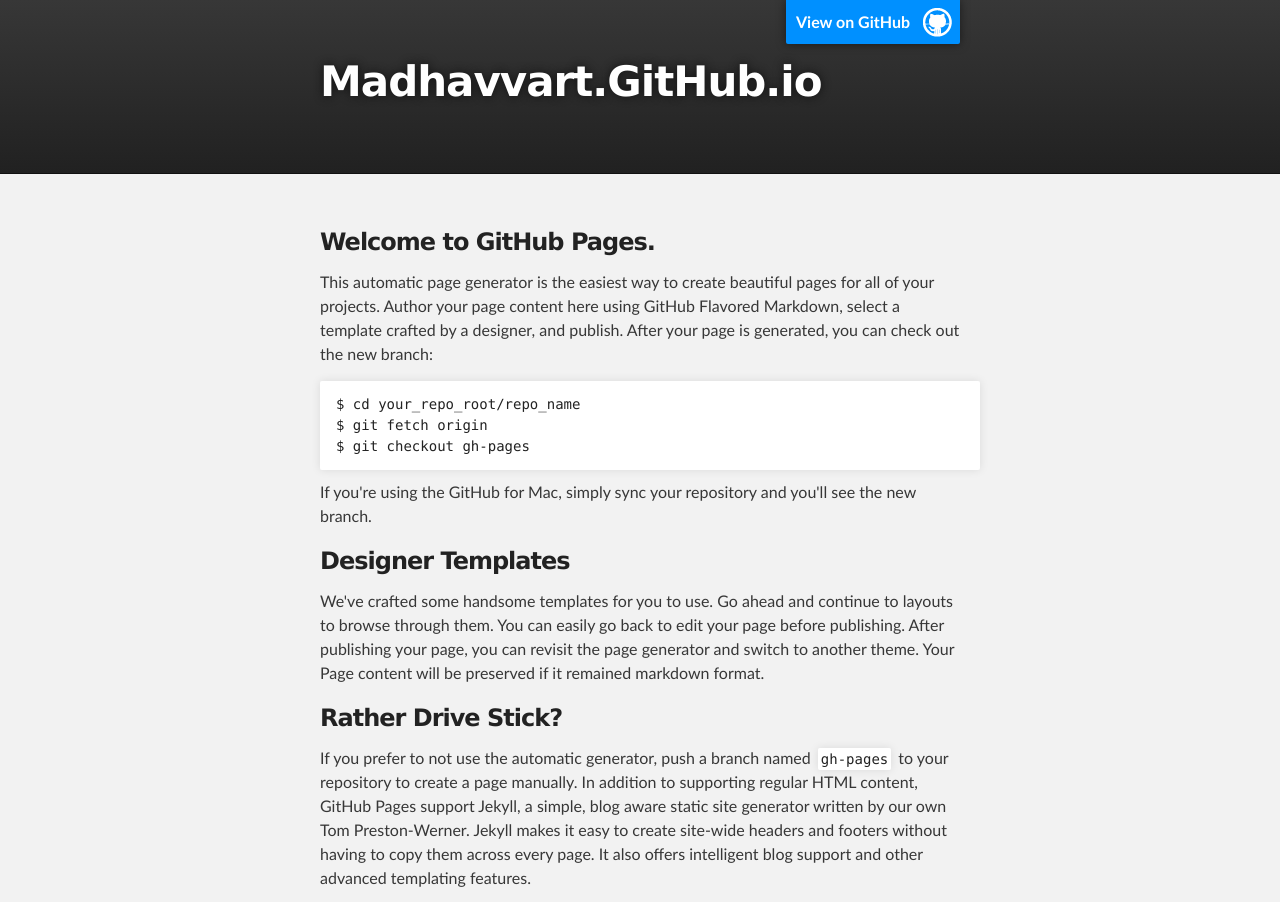
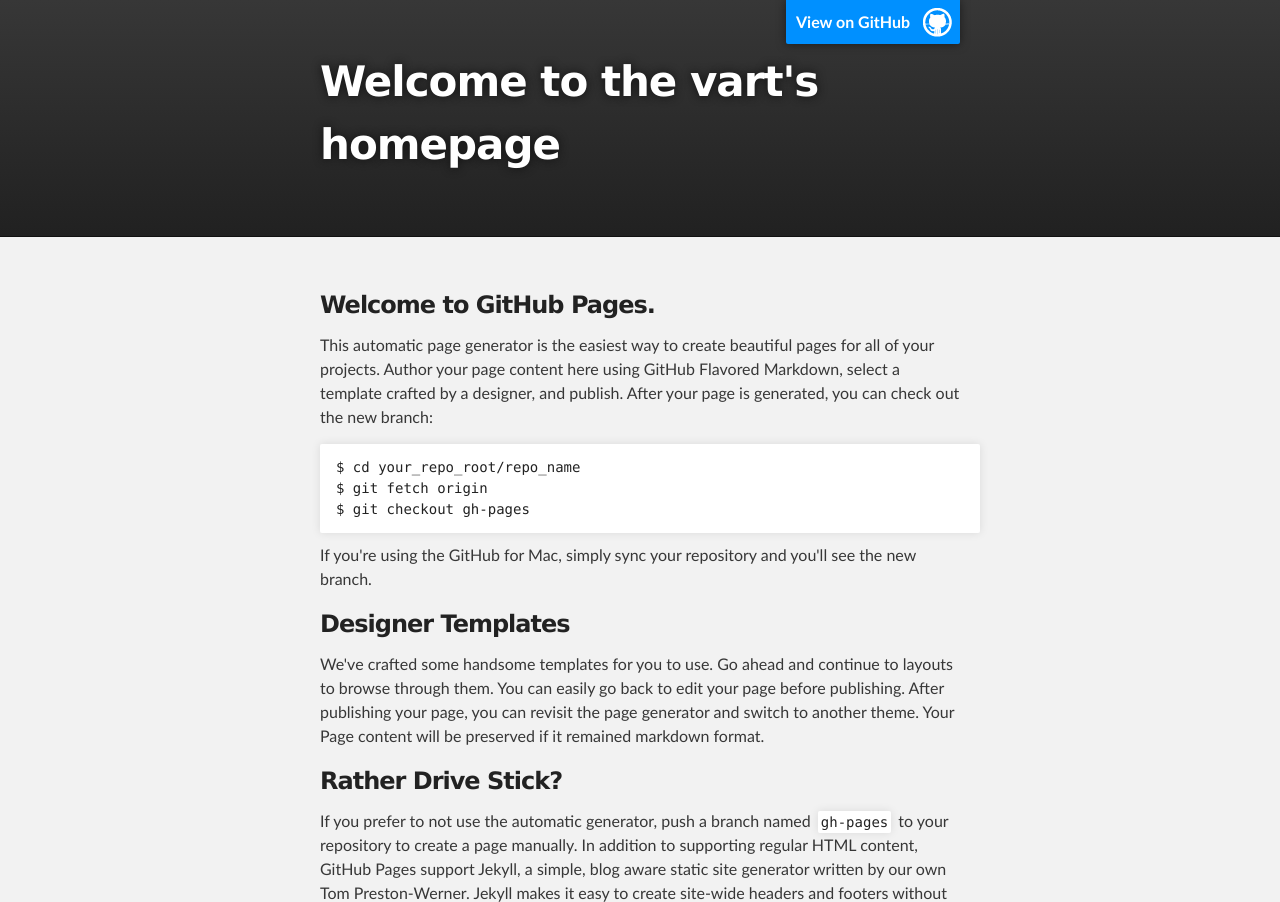
Before and after one commit to madhavvart/madhavvart.github.io, a plain HTML site: page index.html in a window 1280 px wide. Shown: the top 902 px of the page. Drawn offline with Linux system fonts and the light colour scheme.

Commit message:
Update index.html

```diff
--- a/index.html
+++ b/index.html
@@ -18,7 +18,7 @@
         <header class="inner">
           <a id="forkme_banner" href="https://github.com/madhavvart">View on GitHub</a>
 
-          <h1 id="project_title">Madhavvart.GitHub.io</h1>
+          <h1 id="project_title">Welcome to the vart's homepage</h1>
           <h2 id="project_tagline"></h2>
 
         </header>
```
